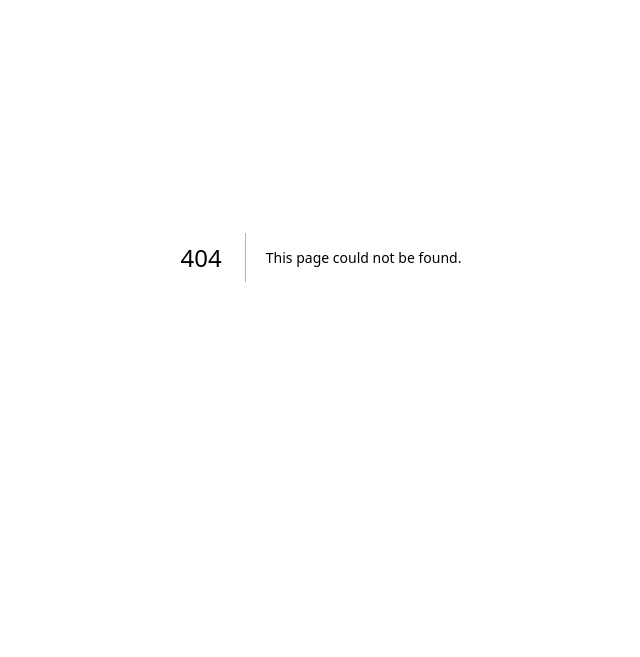
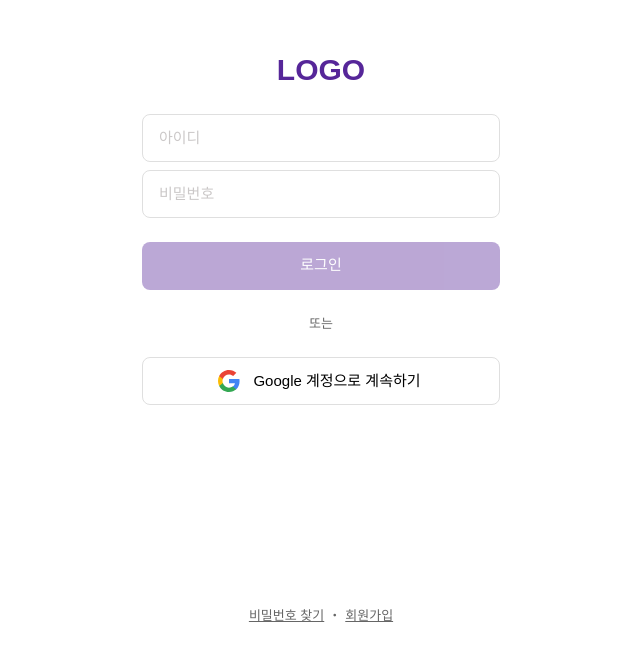
Before and after one commit to swyp11/swyp-frontend, a Next.js app in the folder frontend/: page /login in a window 1280 px wide. Before the commit this address had no page. Shown: the part 143-800 px from the top of the page, without its empty margins (319-959 px from the left). Built offline with nearby package versions, Linux system fonts and the light colour scheme; a web font is replaced by a local one.

Commit message:
feat: login page 추가

```diff
--- /dev/null
+++ b/frontend/app/login/page.tsx
@@ -0,0 +1,107 @@
+"use client";
+
+import React, { useState } from "react";
+
+export default function LoginPage() {
+  const [username, setUsername] = useState("");
+  const [password, setPassword] = useState("");
+
+  const handleLogin = (e: React.FormEvent) => {
+    e.preventDefault();
+    // TODO: 로그인 로직 구현
+    console.log("Login:", { username, password });
+  };
+
+  const handleGoogleLogin = () => {
+    // TODO: Google 로그인 로직 구현
+    console.log("Google login");
+  };
+
+  return (
+    <div
+      className="bg-white flex flex-col justify-between h-screen mx-auto"
+      style={{ width: "var(--app-width)" }}
+    >
+      {/* Main Content */}
+      <div className="flex-1 flex flex-col items-center justify-center px-4 py-6">
+        {/* Logo */}
+        <div className="flex items-center justify-center py-6">
+          <h1 className="headline-1 text-primary">LOGO</h1>
+        </div>
+
+        {/* Form */}
+        <form onSubmit={handleLogin} className="flex flex-col gap-2 w-full">
+          {/* Username Field */}
+          <input
+            type="text"
+            value={username}
+            onChange={(e) => setUsername(e.target.value)}
+            placeholder="아이디"
+            className="field w-full h-11"
+          />
+
+          {/* Password Field */}
+          <input
+            type="password"
+            value={password}
+            onChange={(e) => setPassword(e.target.value)}
+            placeholder="비밀번호"
+            className="field w-full h-11"
+          />
+        </form>
+
+        {/* Login Button */}
+        <button
+          onClick={handleLogin}
+          className="btn btn-primary w-full opacity-40 mt-6"
+          disabled
+        >
+          로그인
+        </button>
+
+        {/* Divider */}
+        <div className="label-1 text-on-surface-subtle my-6">또는</div>
+
+        {/* Google Login Button */}
+        <button
+          onClick={handleGoogleLogin}
+          className="btn btn-default-tertiary w-full"
+          style={{ paddingLeft: "12px", paddingRight: "16px" }}
+        >
+          <div className="w-6 h-6 shrink-0">
+            <svg viewBox="0 0 24 24" className="w-full h-full">
+              <path
+                fill="#4285F4"
+                d="M22.56 12.25c0-.78-.07-1.53-.2-2.25H12v4.26h5.92c-.26 1.37-1.04 2.53-2.21 3.31v2.77h3.57c2.08-1.92 3.28-4.74 3.28-8.09z"
+              />
+              <path
+                fill="#34A853"
+                d="M12 23c2.97 0 5.46-.98 7.28-2.66l-3.57-2.77c-.98.66-2.23 1.06-3.71 1.06-2.86 0-5.29-1.93-6.16-4.53H2.18v2.84C3.99 20.53 7.7 23 12 23z"
+              />
+              <path
+                fill="#FBBC05"
+                d="M5.84 14.09c-.22-.66-.35-1.36-.35-2.09s.13-1.43.35-2.09V7.07H2.18C1.43 8.55 1 10.22 1 12s.43 3.45 1.18 4.93l2.85-2.22.81-.62z"
+              />
+              <path
+                fill="#EA4335"
+                d="M12 5.38c1.62 0 3.06.56 4.21 1.64l3.15-3.15C17.45 2.09 14.97 1 12 1 7.7 1 3.99 3.47 2.18 7.07l3.66 2.84c.87-2.6 3.3-4.53 6.16-4.53z"
+              />
+            </svg>
+          </div>
+          <span className="body-2-medium ml-3">Google 계정으로 계속하기</span>
+        </button>
+      </div>
+
+      {/* Footer Links */}
+      <div className="flex items-center justify-center gap-1 px-4 py-8 label-1 text-on-surface-subtle">
+        <a href="/forgot-password" className="underline">
+          비밀번호 찾기
+        </a>
+        <span>・</span>
+        <a href="/signup" className="underline">
+          회원가입
+        </a>
+      </div>
+    </div>
+  );
+}
```
